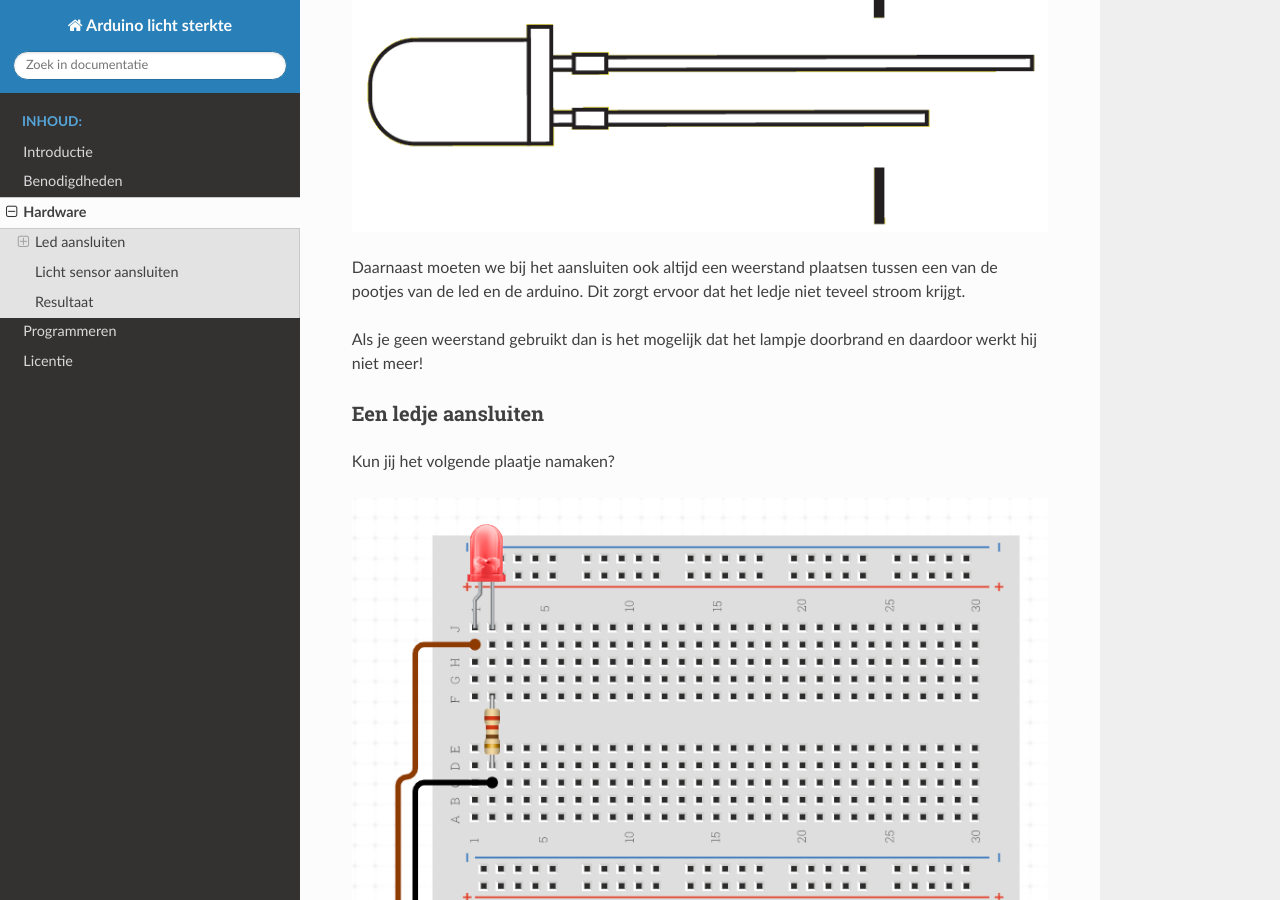
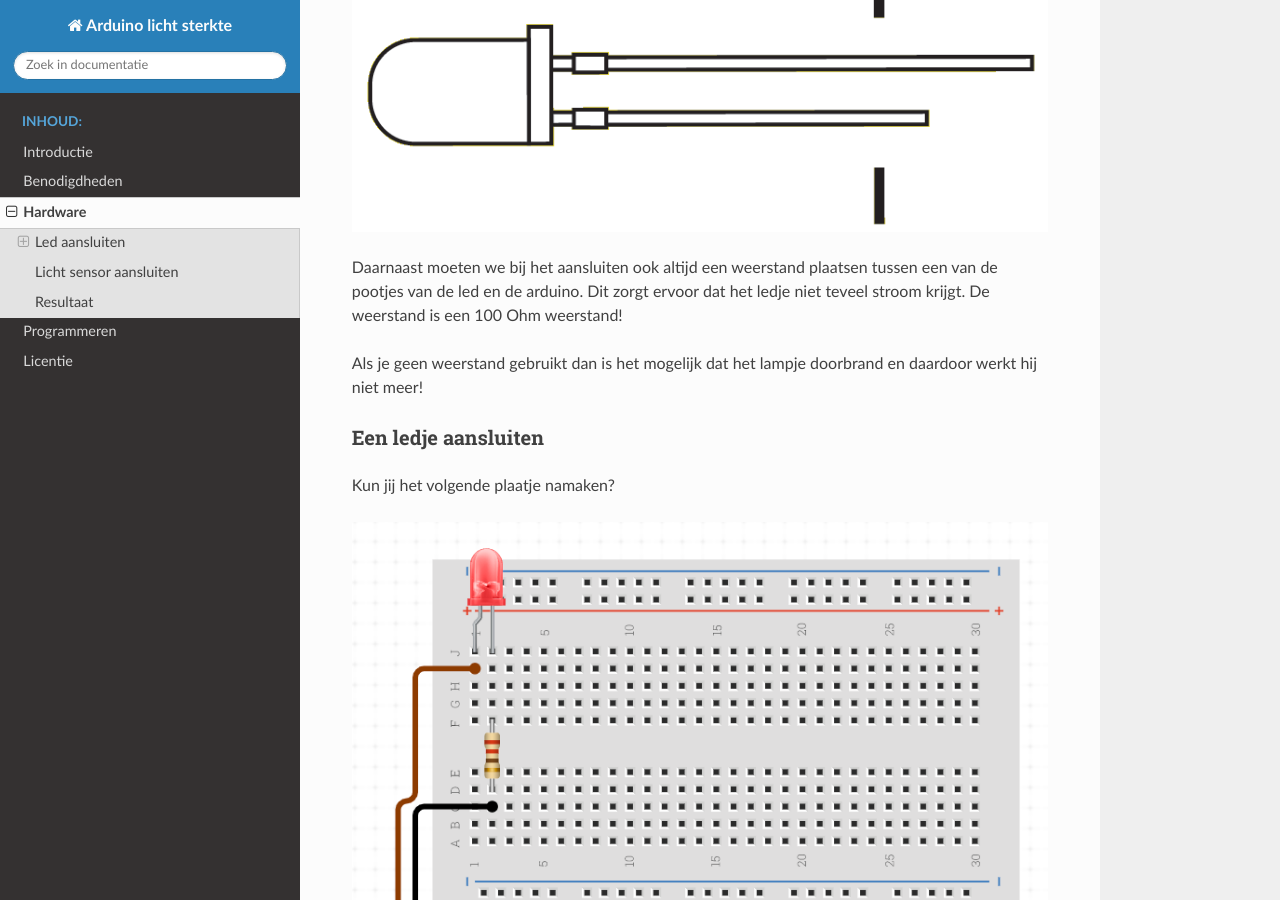
Before and after one commit to coderdojonijmegen/arduino-light-power, a Sphinx documentation site: the page built from source/hardware.rst, in a window 1280 px wide and 900 px high, scrolled down 370 px. Built offline with Sphinx 7.4.7 and the Read the Docs theme 2.0.0, drawn with Linux system fonts in a browser that asks for light colours; some of the changed text lies outside the part shown.

Commit message:
Add resistor values

```diff
--- a/source/hardware.rst
+++ b/source/hardware.rst
@@ -9,7 +9,7 @@ Voor tijdens het aansluiten moet je goed onthouden dat de lange pin **positief**
 .. image:: imgs/led.png
 
 Daarnaast moeten we bij het aansluiten ook altijd een weerstand plaatsen tussen een van de pootjes van de led en de arduino.
-Dit zorgt ervoor dat het ledje niet teveel stroom krijgt.
+Dit zorgt ervoor dat het ledje niet teveel stroom krijgt. De weerstand is een 100 Ohm weerstand!
 
 Als je geen weerstand gebruikt dan is het mogelijk dat het lampje doorbrand en daardoor werkt hij niet meer!
 
@@ -51,6 +51,7 @@ Om de lichtsensor aan te sluiten moet je het volgende namaken:
 
 .. image:: imgs/arduino-full-with-ldr.png
 
+De weerstand is een 100k Ohm weerstand!
 
 Resultaat
 ---------
```
